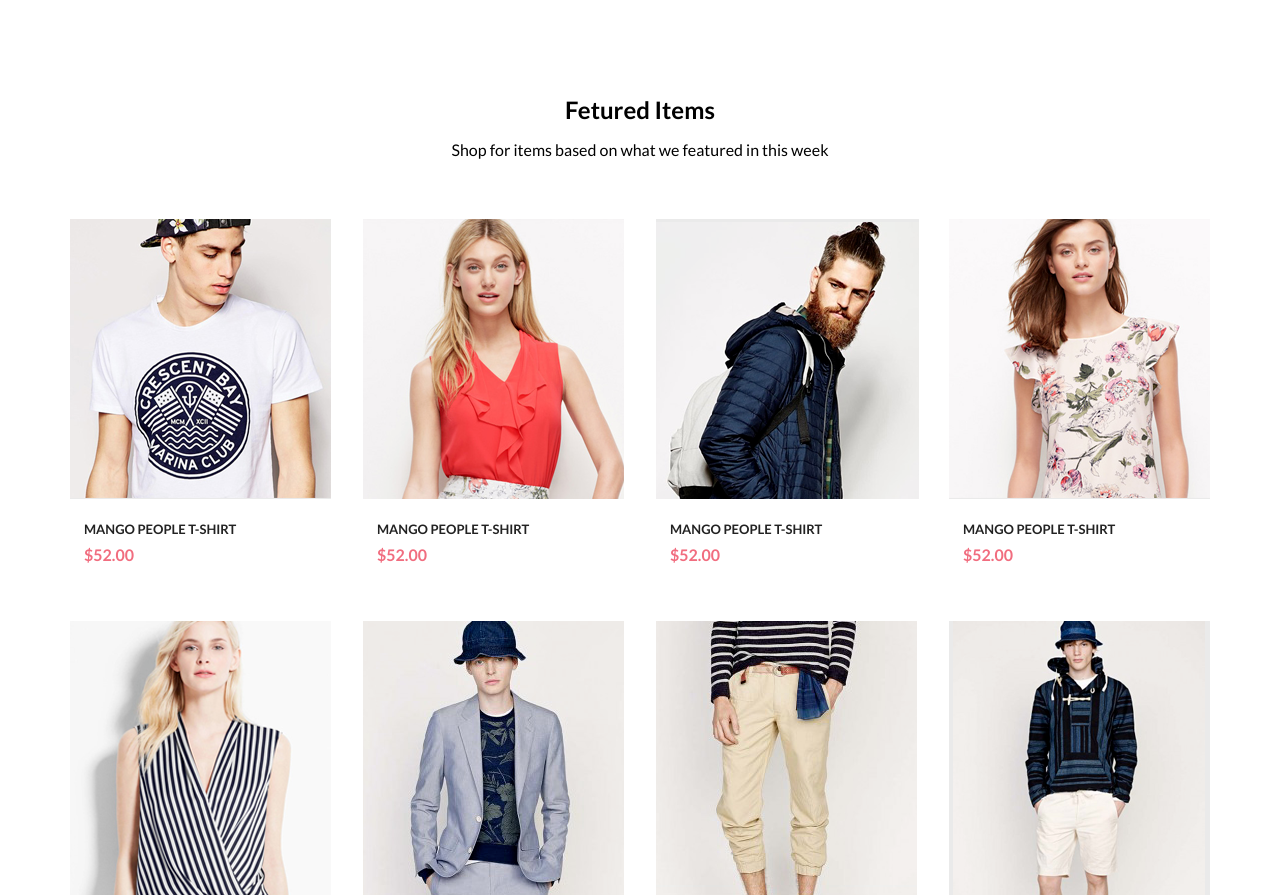
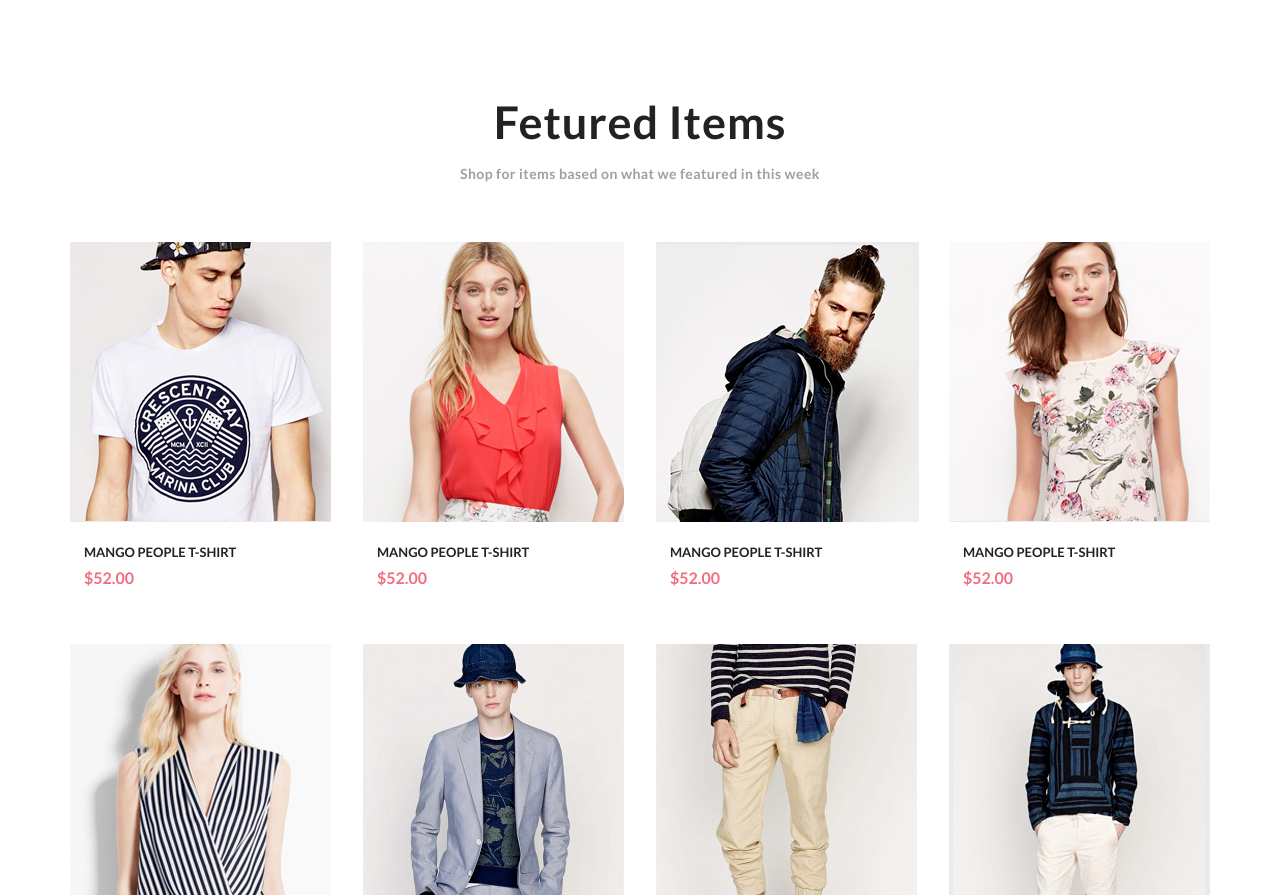
Before and after one commit to dardallin/GeekBrainsFirstQuarter, a plain HTML site: page dardallin/Geek.1.0/index.html in a window 1280 px wide. Shown: the part 1712-2607 px from the top of the page. Drawn offline with Linux system fonts and the light colour scheme.

Commit message:
Changed header and paragraph style in <purchase>

```diff
--- a/dardallin/Geek.1.0/style.css
+++ b/dardallin/Geek.1.0/style.css
@@ -215,7 +215,20 @@ a {
 }
 
 .purchase_title {
+    font-size: 30px;
+    font-weight: bold;
+    color: #222222;
+    text-align: center;
+    letter-spacing: 0.03em;
+
     margin-bottom: 60px;
+}
+
+.purchase_title p {
+    font-size: 14px;
+    color: #9f9f9f;
+    text-align: center;
+    letter-spacing: 0.03em;
 }
 
 .purchase_title_header {
@@ -268,6 +281,4 @@ a {
     font-size: 16px;
     font-weight: bold;
 
-
-
 }
```
